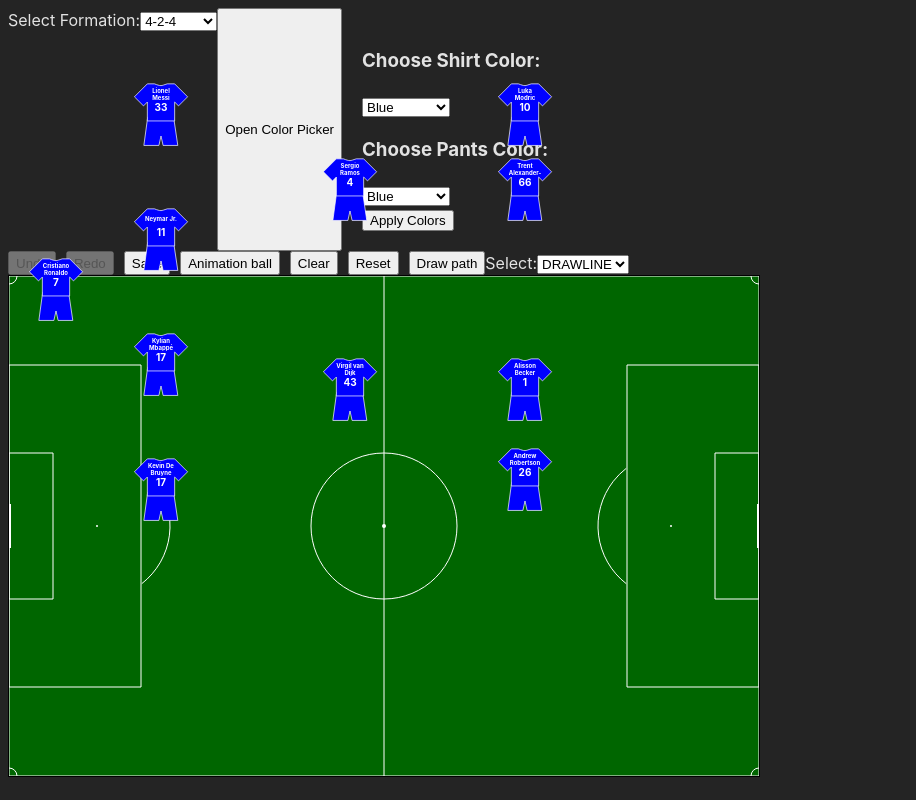
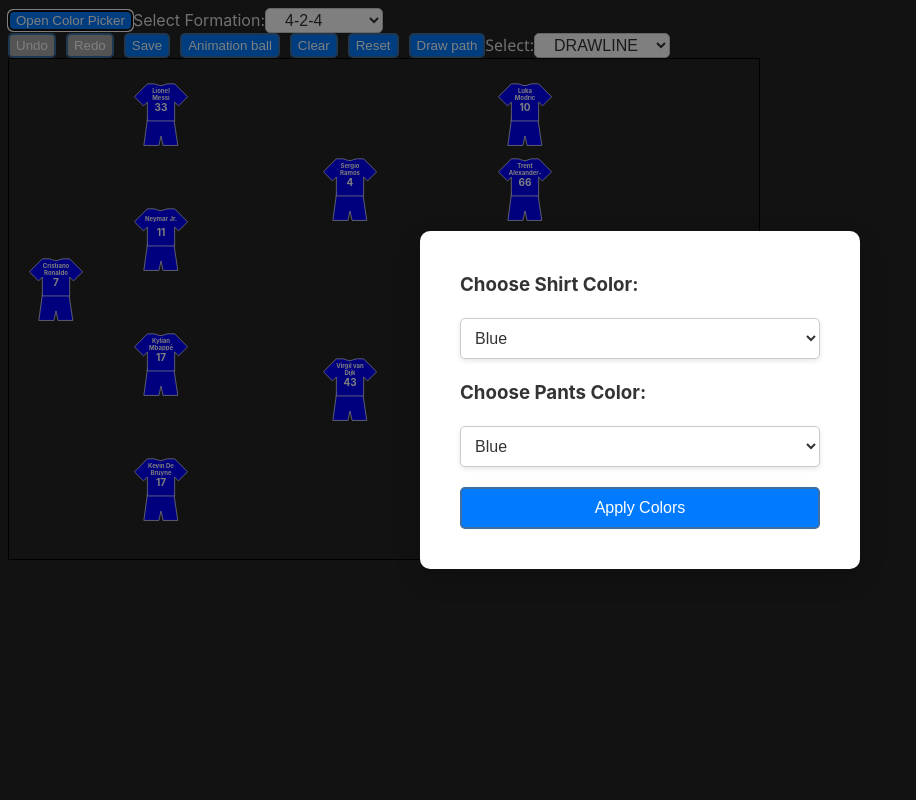
Before and after one commit to yarinTag/Tactical-Board, a React (Vite) app: page / in a window 1280 px wide. Both pictures are taken after a click on the button "Open Color Picker". Shown: the whole page, without its empty margins (0-916 px from the left). Built offline with nearby package versions, Linux system fonts and the light colour scheme.

Commit message:
small changes for ui

```diff
--- a/src/component/ColorPicker.tsx
+++ b/src/component/ColorPicker.tsx
@@ -1,5 +1,5 @@
 import React from 'react';
-// import '../styles/modal.css';
+import '../styles/modal.css';
 
 const colorsMap: Map<string, string> = new Map([
   ['Black', 'rgb(0, 0, 0)'],
@@ -60,6 +60,7 @@
           <select
             value={colorsMap.get(shirtColor)}
             onChange={handleShirtColorChange}
+            className='select'
           >
             {Array.from(colorsMap.entries()).map(([colorName, colorValue]) => (
               <option key={colorName} value={colorValue}>
@@ -71,6 +72,7 @@
           <select
             value={colorsMap.get(pantsColor)}
             onChange={handlePantsColorChange}
+            className='select'
           >
             {Array.from(colorsMap.entries()).map(([colorName, colorValue]) => (
               <option key={colorName} value={colorValue}>
@@ -79,7 +81,12 @@
             ))}
           </select>
           <br />
-          <button onClick={handleApplyColors}>Apply Colors</button>
+          <button
+            style={{ width: '100%', padding: '10px 20px', fontSize: '16px' }}
+            onClick={handleApplyColors}
+          >
+            Apply Colors
+          </button>
         </div>
       </div>
     </div>
--- a/src/component/Team.tsx
+++ b/src/component/Team.tsx
@@ -66,13 +66,13 @@
   };
 
   return (
-    <div style={{ display: 'flex' }}>
+    <div style={{ display: 'flex', alignItems: 'center' }}>
+      <button onClick={handleButtonClick}>Open Color Picker</button>
       <FormationOptions
         formations={formationsKeys}
         selectedFormation={'4-2-4'}
         onFormationChange={handleFormationChange}
       />
-      <button onClick={handleButtonClick}>Open Color Picker</button>
       {isOpen && (
         <ColorPickerDialog
           onClose={handleCloseDialog}
--- a/src/component/tacticalBoard/BoardOptions.tsx
+++ b/src/component/tacticalBoard/BoardOptions.tsx
@@ -1,4 +1,6 @@
 import React from 'react';
+
+import './styles.css';
 import { selectOptions, SelectOptions } from './interface';
 
 interface BoardOptionsProps {
@@ -31,7 +33,7 @@
   };
 
   return (
-    <div>
+    <div className='select-container'>
       <label>Select:</label>
       <select
         value={selectOption}
--- a/src/component/tacticalBoard/TacticalBoard.tsx
+++ b/src/component/tacticalBoard/TacticalBoard.tsx
@@ -1,9 +1,10 @@
 import React, { useState, useEffect, useRef } from 'react';
 import * as htmlToImage from 'html-to-image';
+
+import BoardOptions from './BoardOptions';
+import { drawPitch } from '../../utils/CanvasUtils';
+import ActionButtons from '../actionbtn/ActionButtons';
 import { IAxisPoint, Point, SelectOptions, UndoSteps } from './interface';
-import { drawPitch } from '../../utils/CanvasUtils';
-import BoardOptions from './BoardOptions';
-import ActionButtons from '../actionbtn/ActionButtons';
 
 interface TacticsBoardProps {}
 
@@ -33,11 +34,7 @@
     setSelectOption(value);
     switch (value) {
       case SelectOptions.BALLPASS:
-        const canvas = canvasRef.current;
-        if (!canvas) return;
-
-        const ctx = canvas.getContext('2d');
-        if (!ctx) return;
+        if (!ctx || !canvas) return;
         // Load the image
         imageRef.current.src =
           'https://cdn.pixabay.com/photo/2013/07/13/10/51/football-157930_1280.png';
@@ -68,27 +65,7 @@
   const [undo, setUndo] = useState<number>(0);
   const [redo, setRedo] = useState<number>(0);
 
-  const drawLines = () => {
-    const canvas = canvasRef.current;
-    const ctx = canvas?.getContext('2d');
-    if (ctx && canvas) {
-      ctx?.clearRect(0, 0, canvas?.width, canvas?.height);
-      drawPitch(ctx, canvas?.width, canvas?.height);
-
-      Object.values(lines).forEach((line) => {
-        ctx.beginPath();
-        ctx.moveTo(line[0].offsetX, line[0].offsetY);
-        line.forEach((point) => {
-          ctx.lineTo(point.offsetX, point.offsetY);
-        });
-        ctx.stroke();
-      });
-    }
-  };
-
   const clearCanvas = () => {
-    const canvas = canvasRef.current;
-    const ctx = canvas?.getContext('2d');
     if (ctx && canvas) {
       ctx?.clearRect(0, 0, canvas?.width, canvas?.height);
       drawPitch(ctx, canvas?.width, canvas?.height);
@@ -97,11 +74,7 @@
   };
 
   const handleReset = () => {
-    const canvas = canvasRef.current;
-    if (!canvas) return;
-
-    const ctx = canvas.getContext('2d');
-    if (!ctx) return;
+    if (!ctx || !canvas) return;
 
     drawPitch(ctx, canvas.width, canvas.height);
     setStoredBallPoint([]);
@@ -114,13 +87,7 @@
   };
 
   const drawLinesForBall = () => {
-    if (!canvasRef.current) return;
-
-    const canvas = canvasRef.current;
-    const ctx = canvas.getContext('2d');
-
-    if (!ctx) return;
-
+    if (!canvasRef.current || !ctx) return;
     clearCanvas();
 
     ctx.beginPath();
@@ -136,12 +103,8 @@
   };
 
   const animateLine = () => {
-    if (!canvasRef.current || !storedBallPoint[0] || !imageRef.current) return;
-
-    const canvas = canvasRef.current;
-    const ctx = canvas.getContext('2d');
-
-    if (!ctx) return;
+    if (!canvasRef.current || !storedBallPoint[0] || !imageRef.current || !ctx)
+      return;
 
     let currentIndex = 0;
     const animationSpeed = 2;
@@ -226,13 +189,27 @@
 
   const eraseAtPosition = (x: number, y: number, size: number) => {
     if (!ctx) return;
-
+    let index: number = -1;
     const newStoredLines = Object.entries(lines).filter(([key, points]) => {
-      return !isLineIntersectingWithEraser(points, x, y, size);
+      const isIntersecting = isLineIntersectingWithEraser(points, x, y, size);
+      if (isIntersecting) index = +key;
+      return !isIntersecting;
     });
 
+    if (index === -1) return;
+    // const updatedUndoSteps = { ...undoSteps, [index]: [] };
+
+    // setUndo((prev) => prev - 1);
+    // setUndoSteps(updatedUndoSteps);
+
+    // setRedo((prev) => prev + 1);
+    // setRedoStep((prevRedoSteps) => ({
+    //   ...prevRedoSteps,
+    //   [redo + 1]: [...undoSteps[index]],
+    // }));
+
     setLines(Object.fromEntries(newStoredLines));
-    drawLines();
+    drawLiness(Object.fromEntries(newStoredLines));
   };
 
   const handleMouseDown = (e: React.MouseEvent<HTMLCanvasElement>) => {
@@ -406,8 +383,6 @@
   };
 
   const drawLiness = (l: UndoSteps) => {
-    const canvas = canvasRef.current;
-    const ctx = canvas?.getContext('2d');
     if (ctx && canvas) {
       ctx?.clearRect(0, 0, canvas?.width, canvas?.height);
       drawPitch(ctx, canvas?.width, canvas?.height);
@@ -477,7 +452,7 @@
     if (!ctx) return;
 
     handleReset();
-  }, []);
+  }, [canvas, ctx]);
 
   const actionBtns = [
     { title: 'Undo', onClick: undoLastOperation, disabled: undo === 0 },
--- /dev/null
+++ b/src/component/tacticalBoard/styles.css
@@ -0,0 +1,39 @@
+.select-container {
+    display: flex;
+    /* flex-direction: column; */
+    /* gap: 5px; */
+    font-family: 'Segoe UI', Tahoma, Geneva, Verdana, sans-serif;
+  }
+
+  select {
+    padding: 2px 15px;
+    border: 1px solid #ccc;
+    border-radius: 5px;
+    background-color: #ffffff;
+    color: #333;
+    font-size: 16px;
+    outline: none;
+    box-shadow: 0 2px 5px rgba(0, 0, 0, 0.1);
+    transition: border-color 0.3s, box-shadow 0.3s, background-color 0.3s;
+  }
+
+  select:hover {
+    border-color: #888;
+  }
+
+  select:focus {
+    border-color: #555;
+    box-shadow: 0 4px 8px rgba(0, 0, 0, 0.15);
+    background-color: #f9f9f9;
+  }
+
+  option {
+    padding: 10px 15px;
+    background-color: #ffffff;
+    color: #333;
+    font-size: 16px;
+  }
+
+  option:hover {
+    background-color: #eaeaea;
+  }
--- a/src/index.css
+++ b/src/index.css
@@ -18,3 +18,23 @@
 button:focus-visible {
   outline: 4px auto -webkit-focus-ring-color;
 }
+
+button {
+  background-color: #007bff;
+  color: #fff;
+  border: none;
+  cursor: pointer;
+  transition: background-color 0.3s, box-shadow 0.3s;
+  border: 2px solid #3e70a5;
+  border-radius: 5px;
+}
+
+button:hover {
+  background-color: #0056b3;
+  box-shadow: 0 4px 8px rgba(0, 0, 0, 0.1);
+}
+
+button:disabled {
+  background-color: #aaa;
+  cursor: not-allowed;
+}
--- /dev/null
+++ b/src/styles/modal.css
@@ -0,0 +1,47 @@
+.modal-overlay {
+    position: fixed;
+    top: 0;
+    left: 0;
+    width: 100%;
+    height: 100%;
+    background-color: rgba(0, 0, 0, 0.5);
+    display: flex;
+    justify-content: center;
+    align-items: center;
+    z-index: 1000;
+  }
+
+  .modal {
+    background-color: #ffffff;
+    border-radius: 10px;
+    box-shadow: 0 10px 30px rgba(0, 0, 0, 0.2);
+    width: 400px;
+    padding: 20px;
+    overflow-y: auto;
+    transition: all 0.3s ease-in-out;
+  }
+
+  .modal h3 {
+    margin-top: 0;
+    color: #333;
+  }
+
+  .select {
+    width: 100%;
+    padding: 10px;
+    margin-bottom: 20px;
+    border: 1px solid #ccc;
+    border-radius: 5px;
+    outline: none;
+    font-size: 16px;
+    transition: border-color 0.3s, box-shadow 0.3s;
+  }
+
+  .select:hover {
+    border-color: #888;
+  }
+
+  .select:focus {
+    border-color: #555;
+    box-shadow: 0 4px 8px rgba(0, 0, 0, 0.15);
+  }
```
